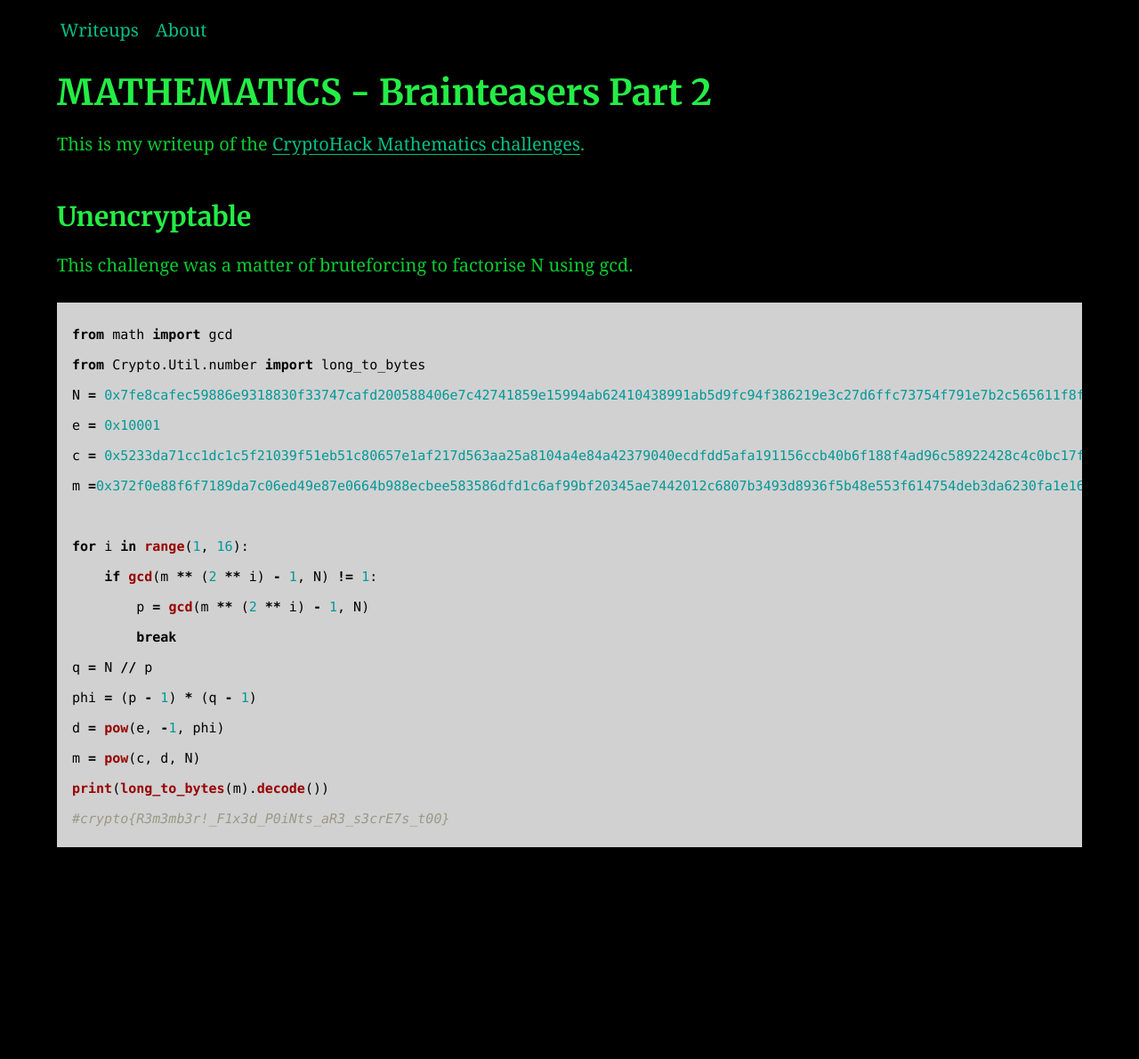
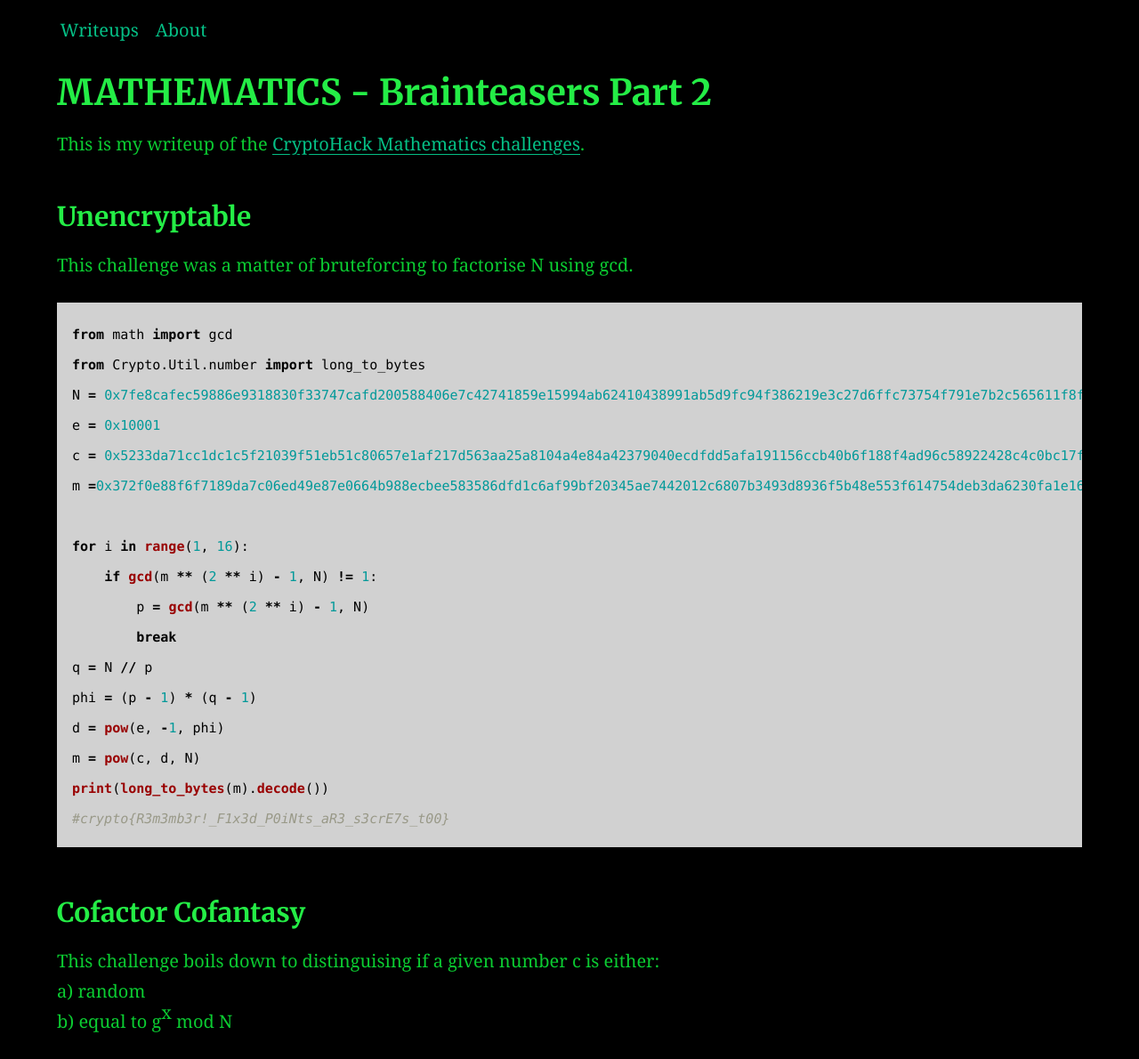
Before and after one commit to AC01010/Connor-McCartney.github.io, a Jekyll site: the page built from _posts/2014-01-07-Cryptohackmathbrain2.md, in a window 1280 px wide. Shown: the whole page at 89% size. Built offline with Jekyll 4.4.1, drawn with Linux system fonts in a browser that asks for light colours; before the commit the page ends 986 px from its top, so only the background shows below that.

Commit message:
Update 2014-01-07-Cryptohackmathbrain2.md

````diff
--- a/_posts/2014-01-07-Cryptohackmathbrain2.md
+++ b/_posts/2014-01-07-Cryptohackmathbrain2.md
@@ -33,3 +33,9 @@ m = pow(c, d, N)
 print(long_to_bytes(m).decode())
 #crypto{R3m3mb3r!_F1x3d_P0iNts_aR3_s3crE7s_t00}
 ```
+
+### Cofactor Cofantasy
+
+This challenge boils down to distinguising if a given number c is either: <br>
+a) random <br>
+b) equal to g<sup>x</sup> mod N
````
